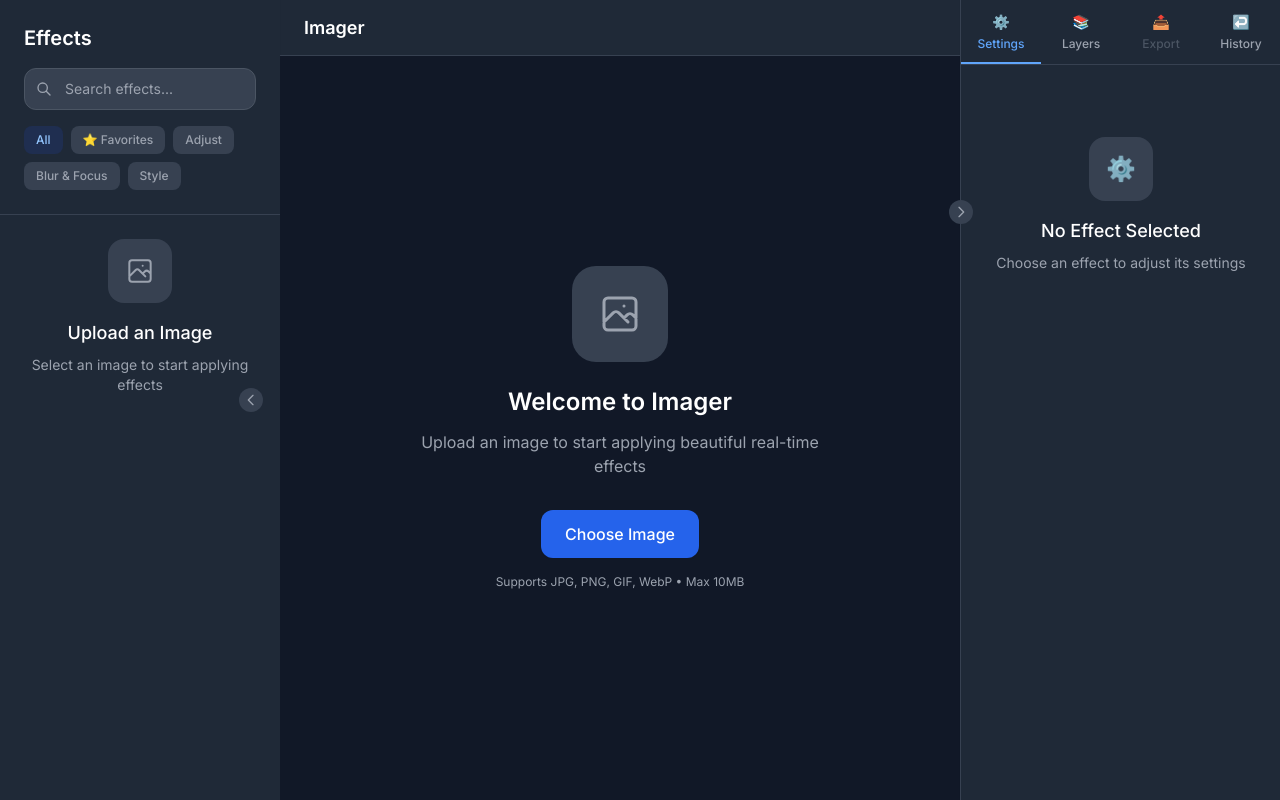
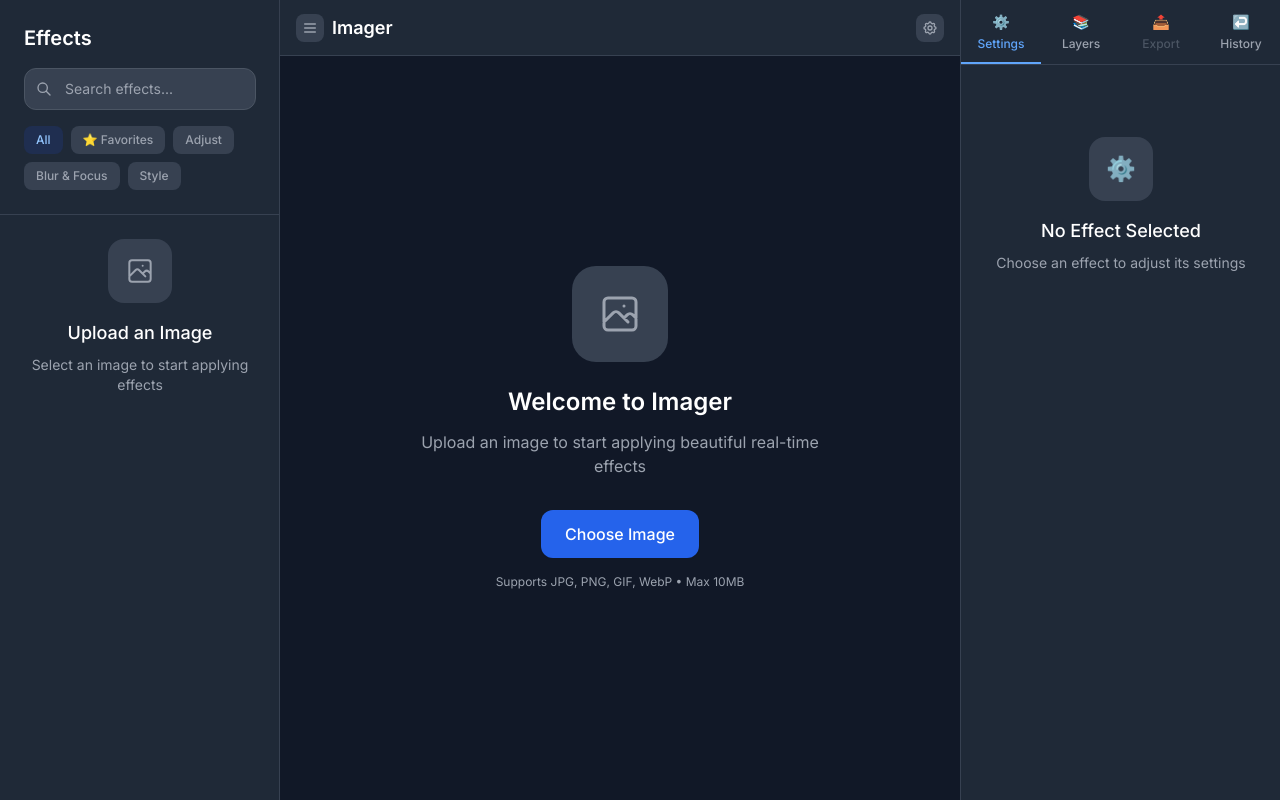
Before and after one commit to pauljunbear/HAX, a Next.js app: page / in a window 1280 px wide. Built offline with nearby package versions, Linux system fonts and the light colour scheme.

Commit message:
fix: Relocate sidebar toggles to top bar and fix state logic

```diff
--- a/src/components/AppleStyleLayout.tsx
+++ b/src/components/AppleStyleLayout.tsx
@@ -16,32 +16,21 @@ const AppleStyleLayout: React.FC<AppleStyleLayoutProps> = ({
   leftSidebar,
   rightSidebar,
   hasImage = false,
-  onNewImage
+  onNewImage,
 }) => {
   const [leftCollapsed, setLeftCollapsed] = useState(false);
   const [rightCollapsed, setRightCollapsed] = useState(false);
 
   return (
-    <div className="h-screen bg-gray-50 dark:bg-gray-900 flex overflow-hidden">
-      {/* Left Sidebar - Effects Browser */}
+    <div className="h-screen bg-gray-50 dark:bg-gray-900 flex">
+      {/* Left Sidebar */}
       <motion.div
         initial={false}
         animate={{ width: leftCollapsed ? 0 : 280 }}
         transition={{ type: "spring", damping: 30, stiffness: 250 }}
-        className="bg-white dark:bg-gray-800 border-r border-gray-200 dark:border-gray-700 flex-shrink-0 shadow-sm relative"
+        className="bg-white dark:bg-gray-800 border-r border-gray-200 dark:border-gray-700 flex-shrink-0 overflow-hidden"
       >
-        <div className="absolute inset-y-0 right-0 flex items-center pr-4">
-          <button
-            onClick={() => setLeftCollapsed(!leftCollapsed)}
-            className="w-6 h-6 bg-gray-100 dark:bg-gray-700 hover:bg-gray-200 dark:hover:bg-gray-600 rounded-full flex items-center justify-center transition-colors"
-            aria-label={leftCollapsed ? "Expand effects panel" : "Collapse effects panel"}
-          >
-            <svg className={`w-4 h-4 text-gray-600 dark:text-gray-400 transition-transform ${leftCollapsed ? 'rotate-180' : ''}`} fill="none" viewBox="0 0 24 24" stroke="currentColor">
-              <path strokeLinecap="round" strokeLinejoin="round" strokeWidth={2} d="M15 19l-7-7 7-7" />
-            </svg>
-          </button>
-        </div>
-        <div className="w-[280px] h-full overflow-hidden">
+        <div className="w-[280px] h-full">
           {React.cloneElement(leftSidebar as React.ReactElement<any>, {
             onNewImage: onNewImage,
           })}
@@ -51,17 +40,38 @@ const AppleStyleLayout: React.FC<AppleStyleLayoutProps> = ({
       {/* Main Content Area */}
       <div className="flex-1 flex flex-col min-w-0">
         {/* Top Bar */}
-        <div className="h-14 bg-white dark:bg-gray-800 border-b border-gray-200 dark:border-gray-700 flex items-center justify-between px-6 shadow-sm">
-          <div className="flex items-center space-x-4">
+        <div className="h-14 bg-white dark:bg-gray-800 border-b border-gray-200 dark:border-gray-700 flex items-center justify-between px-4 shadow-sm flex-shrink-0">
+          <div className="flex items-center space-x-2">
+            <button
+              onClick={() => setLeftCollapsed(!leftCollapsed)}
+              className="w-7 h-7 bg-gray-100 dark:bg-gray-700 hover:bg-gray-200 dark:hover:bg-gray-600 rounded-lg flex items-center justify-center transition-colors"
+              aria-label={leftCollapsed ? "Expand effects panel" : "Collapse effects panel"}
+            >
+              <svg className="w-4 h-4 text-gray-600 dark:text-gray-400" fill="none" viewBox="0 0 24 24" stroke="currentColor">
+                <path strokeLinecap="round" strokeLinejoin="round" strokeWidth={2} d="M4 6h16M4 12h16M4 18h16" />
+              </svg>
+            </button>
             <h1 className="text-lg font-semibold text-gray-900 dark:text-white">
               Imager
             </h1>
+          </div>
+          <div className="flex items-center space-x-2">
             {hasImage && (
               <div className="flex items-center space-x-2 text-sm text-gray-500 dark:text-gray-400">
                 <div className="w-2 h-2 bg-green-500 rounded-full"></div>
                 <span>Ready</span>
               </div>
             )}
+            <button
+              onClick={() => setRightCollapsed(!rightCollapsed)}
+              className="w-7 h-7 bg-gray-100 dark:bg-gray-700 hover:bg-gray-200 dark:hover:bg-gray-600 rounded-lg flex items-center justify-center transition-colors"
+              aria-label={rightCollapsed ? "Expand controls panel" : "Collapse controls panel"}
+            >
+              <svg className="w-4 h-4 text-gray-600 dark:text-gray-400" fill="none" viewBox="0 0 24 24" stroke="currentColor">
+                 <path strokeLinecap="round" strokeLinejoin="round" strokeWidth={2} d="M10.325 4.317c.426-1.756 2.924-1.756 3.35 0a1.724 1.724 0 002.573 1.066c1.543-.94 3.31.826 2.37 2.37a1.724 1.724 0 001.065 2.572c1.756.426 1.756 2.924 0 3.35a1.724 1.724 0 00-1.066 2.573c.94 1.543-.826 3.31-2.37 2.37a1.724 1.724 0 00-2.572 1.065c-.426 1.756-2.924 1.756-3.35 0a1.724 1.724 0 00-2.573-1.066c-1.543.94-3.31-.826-2.37-2.37a1.724 1.724 0 00-1.065-2.572c-1.756-.426-1.756-2.924 0-3.35a1.724 1.724 0 001.066-2.573c-.94-1.543.826-3.31 2.37-2.37.996.608 2.296.07 2.572-1.065z" />
+                 <path strokeLinecap="round" strokeLinejoin="round" strokeWidth={2} d="M15 12a3 3 0 11-6 0 3 3 0 016 0z" />
+              </svg>
+            </button>
           </div>
         </div>
 
@@ -71,25 +81,14 @@ const AppleStyleLayout: React.FC<AppleStyleLayoutProps> = ({
         </div>
       </div>
 
-      {/* Right Sidebar - Active Controls */}
+      {/* Right Sidebar */}
       <motion.div
         initial={false}
         animate={{ width: rightCollapsed ? 0 : 320 }}
         transition={{ type: "spring", damping: 30, stiffness: 250 }}
-        className="bg-white dark:bg-gray-800 border-l border-gray-200 dark:border-gray-700 flex-shrink-0 shadow-sm relative"
+        className="bg-white dark:bg-gray-800 border-l border-gray-200 dark:border-gray-700 flex-shrink-0 overflow-hidden"
       >
-        <div className="absolute inset-y-0 left-0 -translate-x-1/2 top-1/2 -translate-y-1/2 z-20">
-          <button
-            onClick={() => setRightCollapsed(!rightCollapsed)}
-            className="w-6 h-6 bg-gray-100 dark:bg-gray-700 hover:bg-gray-200 dark:hover:bg-gray-600 rounded-full flex items-center justify-center transition-colors"
-            aria-label={rightCollapsed ? "Expand controls panel" : "Collapse controls panel"}
-          >
-            <svg className={`w-4 h-4 text-gray-600 dark:text-gray-400 transition-transform ${rightCollapsed ? 'rotate-180' : ''}`} fill="none" viewBox="0 0 24 24" stroke="currentColor">
-              <path strokeLinecap="round" strokeLinejoin="round" strokeWidth={2} d="M9 5l7 7-7 7" />
-            </svg>
-          </button>
-        </div>
-        <div className="w-[320px] h-full overflow-hidden">
+        <div className="w-[320px] h-full">
           {rightSidebar}
         </div>
       </motion.div>
```
